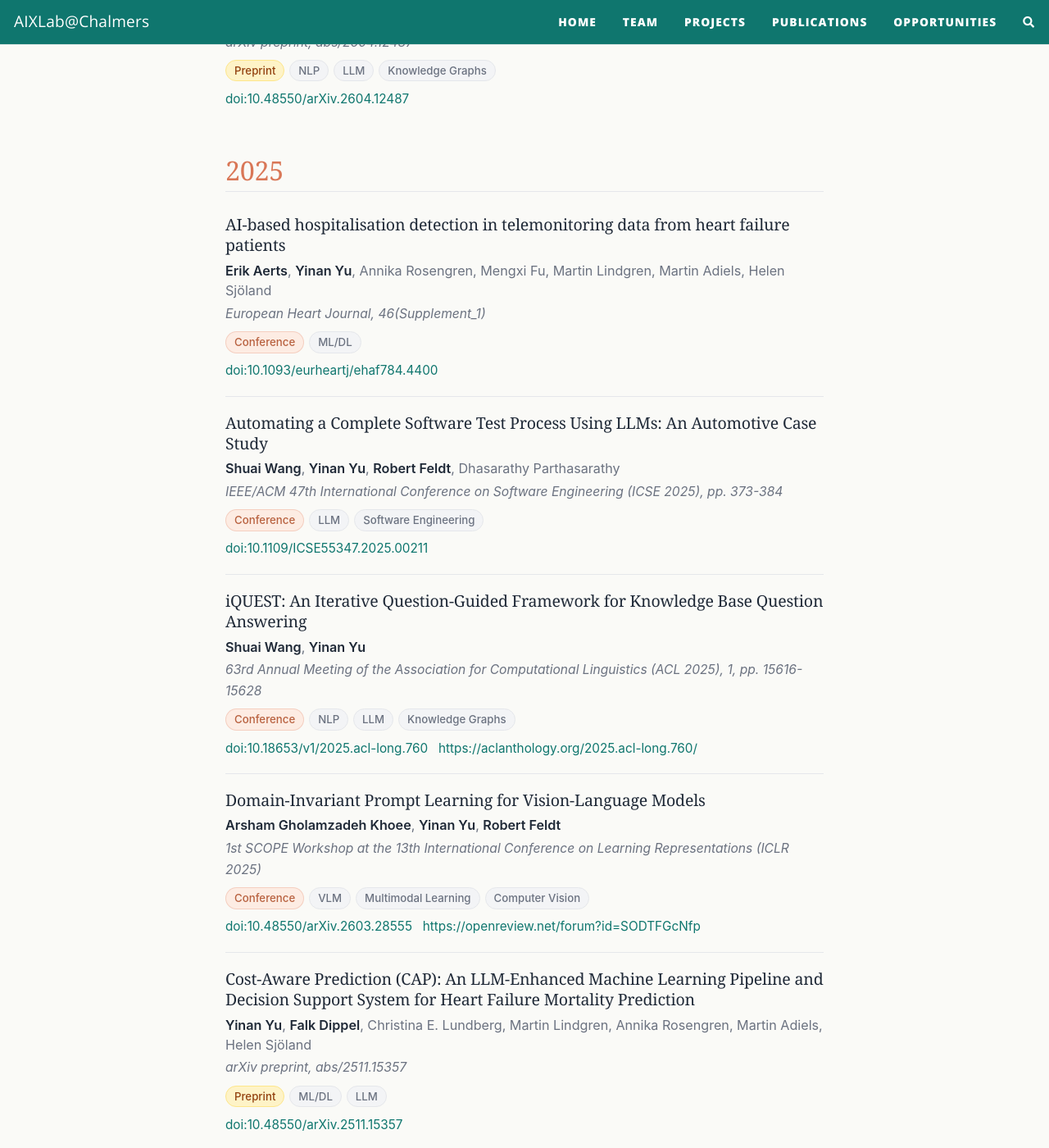
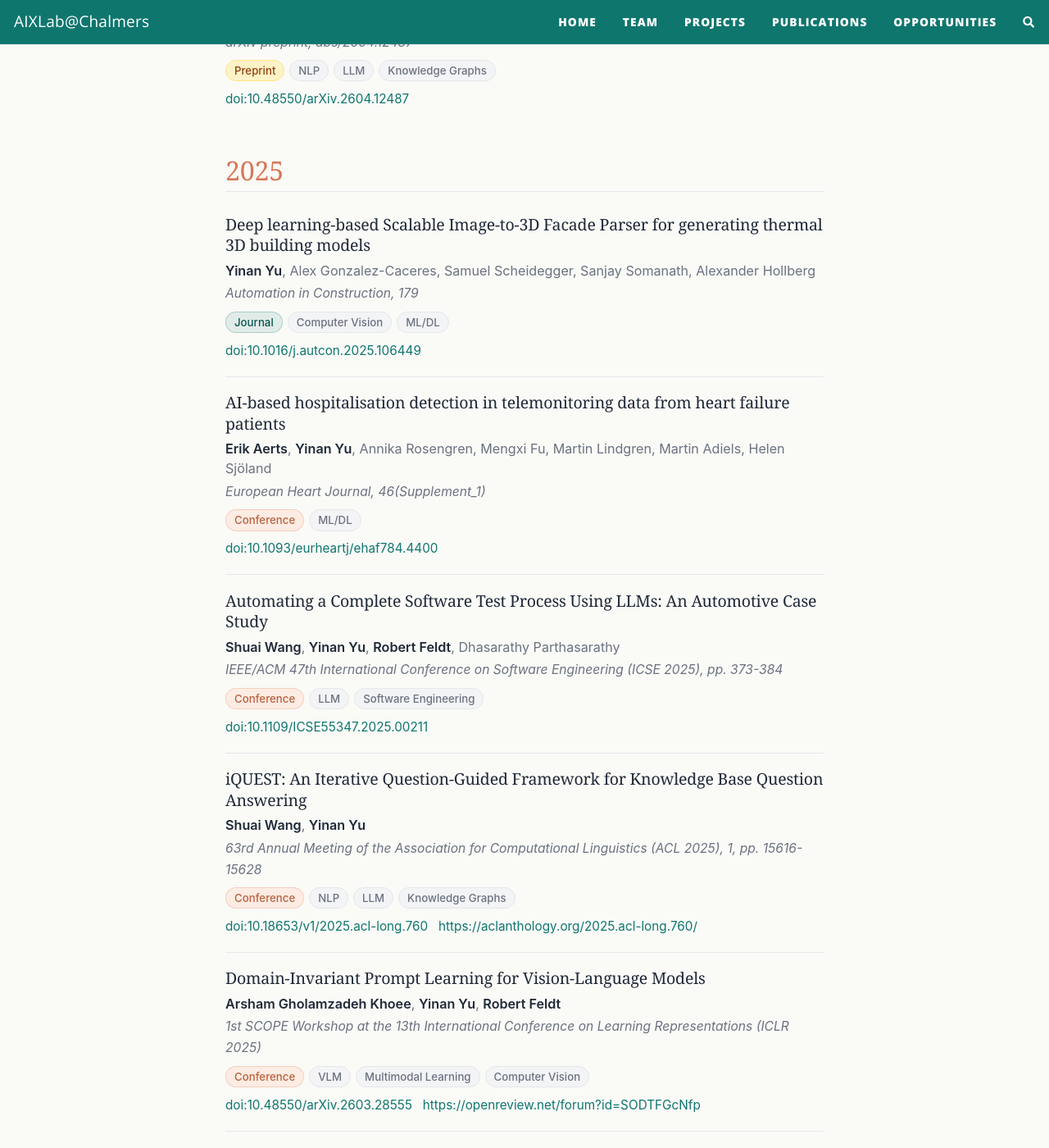
Before and after one commit to usableai/usableai.github.io, a Jekyll site: the page built from publications.md, in a window 1280 px wide and 1400 px high, scrolled down 2577 px. Shown: the whole window at 82% size. Built offline with Jekyll 4.4.1, drawn with Linux system fonts in a browser that asks for light colours; nearby versions of some CDN libraries; comment, search, counter and statistics services are not loaded; some of the changed text lies outside the part shown.

Commit message:
Add missing publications

```diff
--- a/_data/publications.yml
+++ b/_data/publications.yml
@@ -115,6 +115,17 @@
 
 # === 2025 ===
 # --- Journals ---
+- year: 2025
+  title: "Deep learning-based Scalable Image-to-3D Facade Parser for generating thermal 3D building models"
+  authors: "Yinan Yu, Alex Gonzalez-Caceres, Samuel Scheidegger, Sanjay Somanath, Alexander Hollberg"
+  venue: "Automation in Construction"
+  volume: "179"
+  doi: "10.1016/j.autcon.2025.106449"
+  type: "journal"
+  tags: ["Computer Vision", "ML/DL"]
+  domain: ["Building"]
+  group_authors: ["Yinan Yu"]
+
 # --- Conferences ---
 - year: 2025
   title: "AI-based hospitalisation detection in telemonitoring data from heart failure patients"
@@ -161,6 +172,17 @@
   tags: ["VLM", "Multimodal Learning", "Computer Vision"]
   domain: []
   group_authors: ["Arsham Gholamzadeh Khoee", "Yinan Yu", "Robert Feldt"]
+
+- year: 2025
+  title: "Polymer: Development Workflows as Software"
+  authors: "Dhasarathy Parthasarathy, Yinan Yu, Earl T. Barr"
+  venue: "Companion Proceedings of the 33rd ACM International Conference on the Foundations of Software Engineering (FSE 2025)"
+  pages: "535-539"
+  doi: "10.1145/3696630.3728494"
+  type: "conference"
+  tags: ["Software Engineering"]
+  domain: ["Automotive"]
+  group_authors: ["Yinan Yu"]
 
 # --- Preprints ---
 - year: 2025
```
